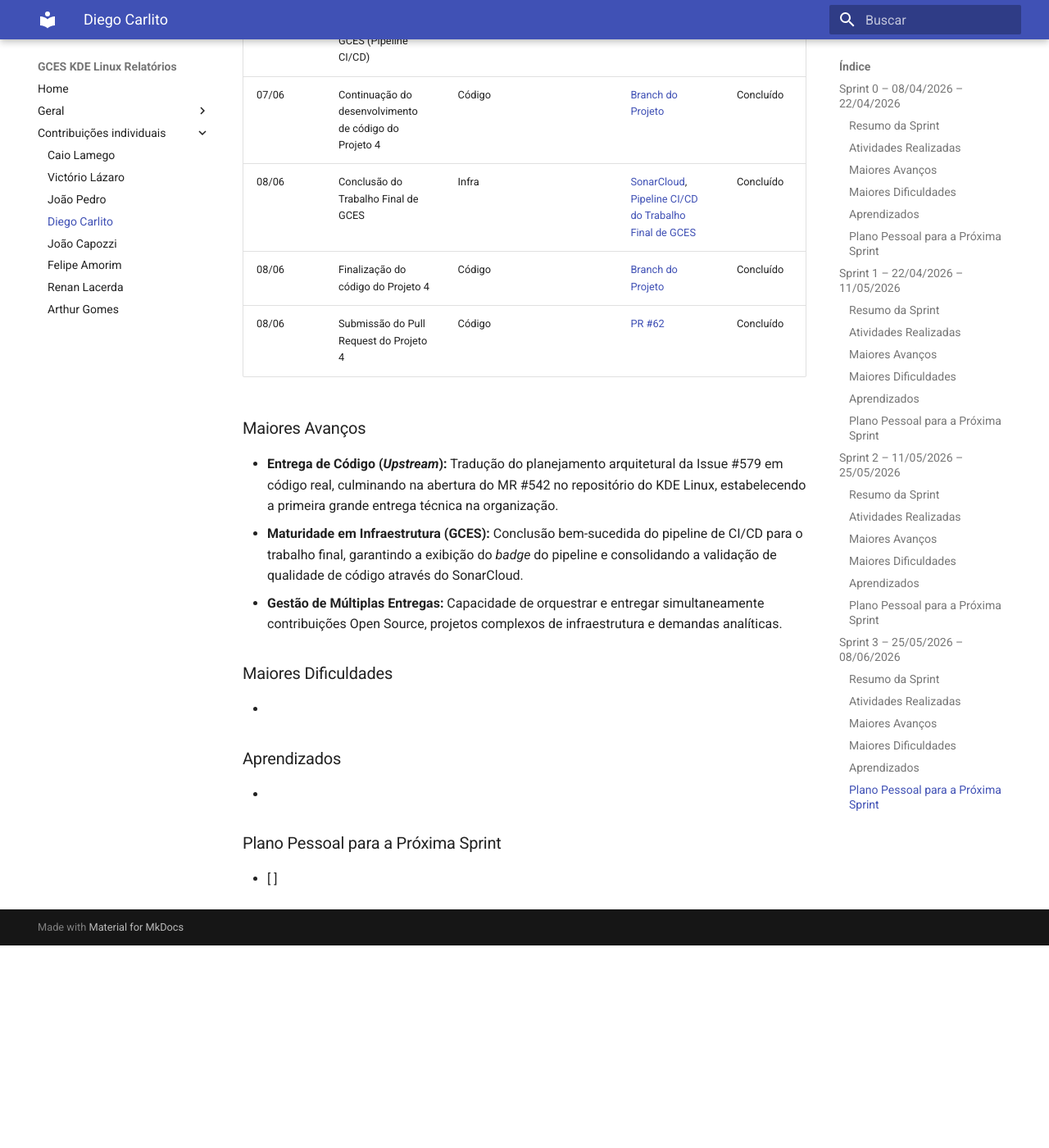
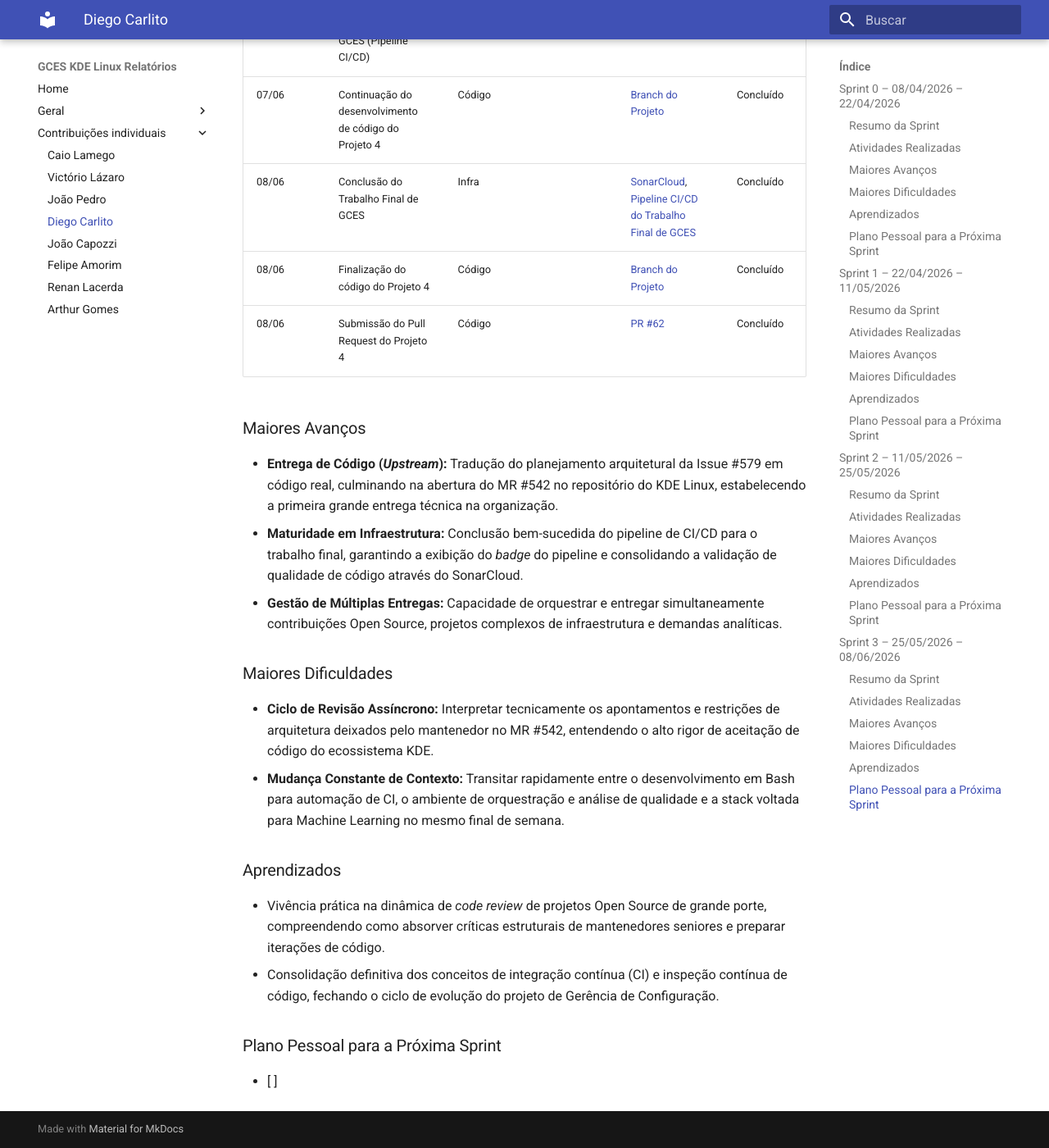
Before and after one commit to caiolamego/GCES-KDELinux-relatorios, an MkDocs documentation site: the page built from docs/contribuicoes_individuais/diegocarlito/diarioDeBordo.md, in a window 1280 px wide and 1400 px high, scrolled down 7113 px. Shown: the whole window at 82% size. Built offline with MkDocs 1.6.1 and Material for MkDocs 9.7.7, drawn with Linux system fonts in a browser that asks for light colours; before the commit the page ends 8266 px from its top, so only the background shows below that.

Commit message:
docs: adiciona secao de maiores dificuldades e aprendizados da sprint 3

```diff
--- a/docs/contribuicoes_individuais/diegocarlito/diarioDeBordo.md
+++ b/docs/contribuicoes_individuais/diegocarlito/diarioDeBordo.md
@@ -152,16 +152,18 @@ Paralelamente, dediquei forte esforço à finalização da infraestrutura do Tra
 ### Maiores Avanços
 
 * **Entrega de Código (*Upstream*):** Tradução do planejamento arquitetural da Issue #579 em código real, culminando na abertura do MR #542 no repositório do KDE Linux, estabelecendo a primeira grande entrega técnica na organização.
-* **Maturidade em Infraestrutura (GCES):** Conclusão bem-sucedida do pipeline de CI/CD para o trabalho final, garantindo a exibição do *badge* do pipeline e consolidando a validação de qualidade de código através do SonarCloud.
+* **Maturidade em Infraestrutura:** Conclusão bem-sucedida do pipeline de CI/CD para o trabalho final, garantindo a exibição do *badge* do pipeline e consolidando a validação de qualidade de código através do SonarCloud.
 * **Gestão de Múltiplas Entregas:** Capacidade de orquestrar e entregar simultaneamente contribuições Open Source, projetos complexos de infraestrutura e demandas analíticas.
 
 ### Maiores Dificuldades
 
-*
+* **Ciclo de Revisão Assíncrono:** Interpretar tecnicamente os apontamentos e restrições de arquitetura deixados pelo mantenedor no MR #542, entendendo o alto rigor de aceitação de código do ecossistema KDE.
+* **Mudança Constante de Contexto:** Transitar rapidamente entre o desenvolvimento em Bash para automação de CI, o ambiente de orquestração e análise de qualidade e a stack voltada para Machine Learning no mesmo final de semana.
 
 ### Aprendizados
 
-*
+* Vivência prática na dinâmica de *code review* de projetos Open Source de grande porte, compreendendo como absorver críticas estruturais de mantenedores seniores e preparar iterações de código.
+* Consolidação definitiva dos conceitos de integração contínua (CI) e inspeção contínua de código, fechando o ciclo de evolução do projeto de Gerência de Configuração.
 
 ### Plano Pessoal para a Próxima Sprint
 
```
